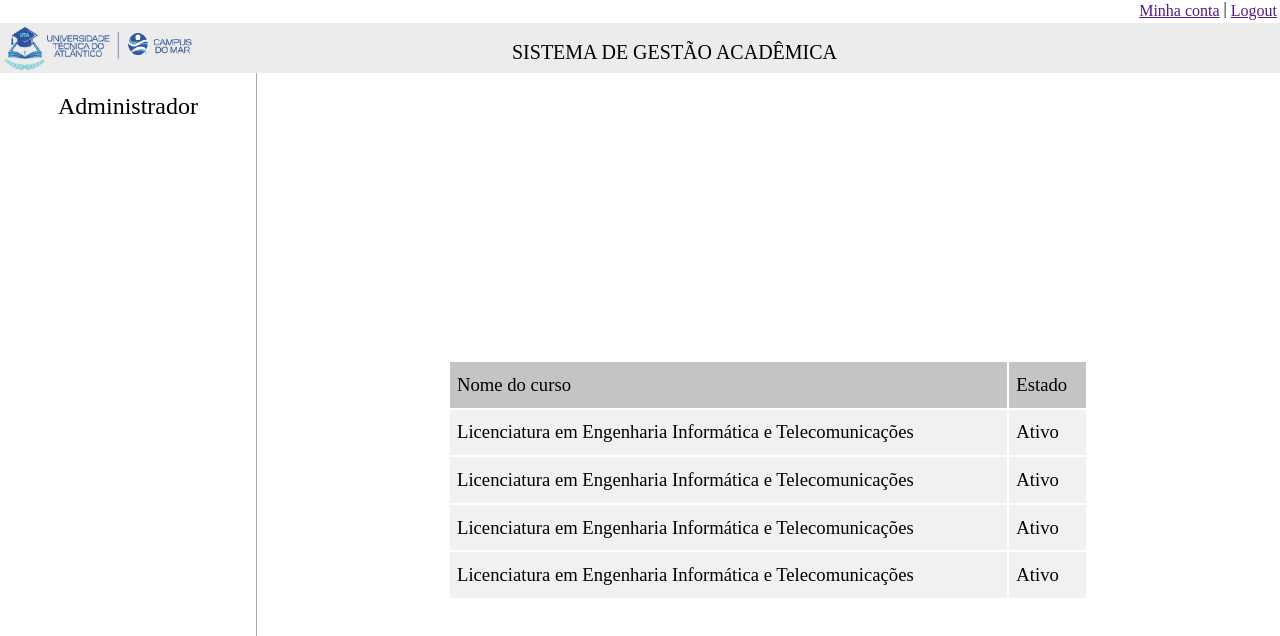
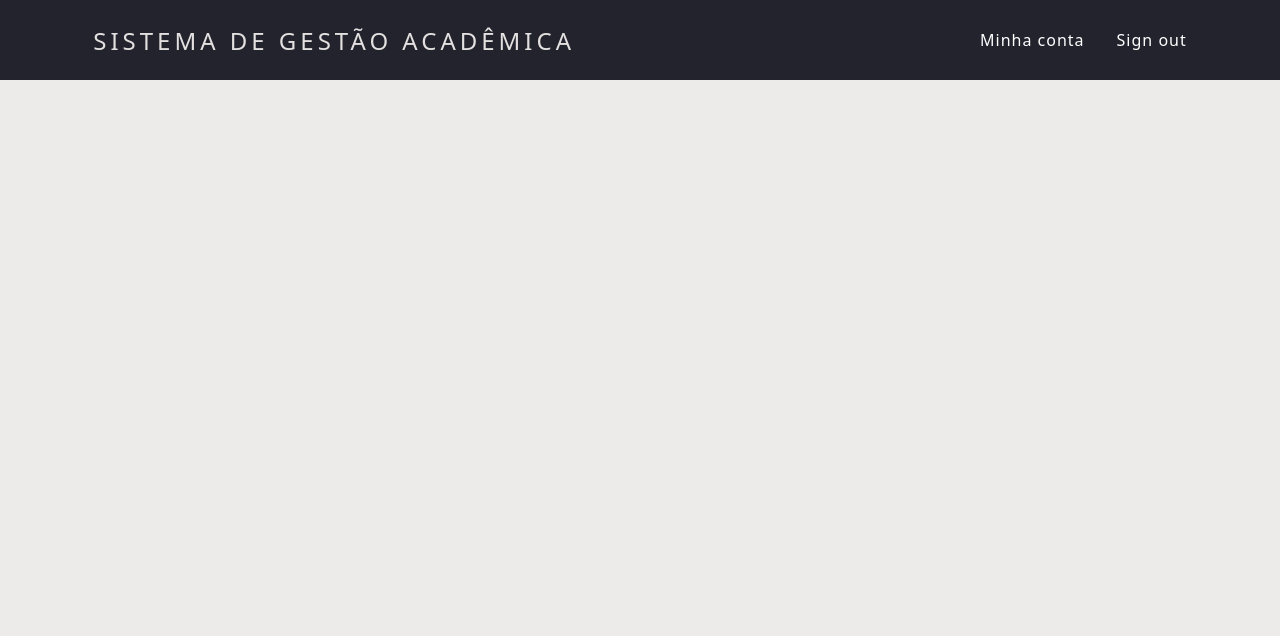
Before and after one commit to KleitonDaRosa/siacAdministracaoConfiguracao, a React (Create React App) app: page / in a window 1280 px wide. Shown: the top 636 px of the page. Built offline with nearby package versions, Linux system fonts and the light colour scheme.

Commit message:
tela inicial atualizada

```diff
--- a/public/index.css
+++ b/public/index.css
@@ -1,69 +1,123 @@
 
-html {
-    position: fixed;
-    height: 100%;
-    overflow: hidden;
+*{
+    margin: 0;
+    padding: 0;
 }
 
-body {
-    margin: 0;
-    width: 100vw;
-    height: 100%;
-    overflow-y: auto;
-    overflow-x: hidden;
-    -webkit-overflow-scrolling: touch;
+body{
+    background-color: #EDEBEA;
+}
 
-    font-family: "Times New Roman", serif;
+a{
+    color:white;
+    text-decoration: none;
+
+}
+a:hover{
+    opacity: 0.7;
+}
+
+.logo{
+    font-size: 24px;
+    text-transform: uppercase;
+    letter-spacing: 4px;
+    color: #E3E0DF;
+    font-weight: normal;
+}
+
+nav{
+    display: flex;
+    justify-content: space-around;
+    align-items: center;
+    font-family: system-ui, -apple-system, Helvertica, Arial,sans-serif;
+    background-color: #23232e;
+    height: 10vh;
 }
 
 
-/*------------------------------------*/
-div#topLayout{
-    display: inline-block;
-    position: relative;
-    left:89%;
 
 
+
+.nav-list{
+    list-style: none;
+    display: flex;
 }
-a{
-    position: relative;
-    top:2px;
+
+.nav-list li{
+    margin-left: 32px;
+    letter-spacing: 1px;
 }
-/*-----------------------------------*/
 
-/*------------------------------------*/
-div#subtopLayout{
-    width: 100%;
-    height: 50px;
-    background-color: #ECECEC;
-    margin-top: 5px;
+
+
+/*-------------------------------- resposivo para telemóveis------------------------------------*/
+@media (max-width: 999px) {
+    body{
+        overflow-x: hidden;
+
     }
-div#subtopLayout h2{
+
+    .nav-list{
         position: absolute;
-    text-align: center;
-    top:3%;
-    left: 40%;
+        top: 8vh;
+        right: 0;
+        width: 30vw;
+        height: 20vh;
+        background-color: #31313C;
+        flex-direction: column;
+        align-items: center;
+        justify-content: space-around;
+        transform: translateX(100%);
+        transition: transform 0.3s ease-in ;
+    }
+    .nav-list li{
+        margin-left: 0;
+        opacity: 0;
+    }
 
-    font-weight: 300;
-    font-size: 15pt;
+
+    .mobile-menu{
+        display: block;
     }
-div#subtopLayout img{
-    width: 200px;
-    height: 50px;
+
+    .nav-list.active{
+        transform: translateX(0);
     }
-/*------------------------------------*/
 
-/*------------------------------------*/
-div#leftLayout{
-    display: block;
-    position: absolute;
-    width: 20%;
-    height: 100%;
-    border-right: #A8A8A8 solid 1px;
+    @keyframes navLinkFade {
+        from{
+            opacity: 0;
+            transform: translateX(50px);
         }
-div#leftLayout h2{
-    position: relative;
-    text-align: center;
-    font-weight: normal;
+        to{
+            opacity: 1;
+            transform: translateX(0);
         }
-/*------------------------------------*/
+    }
+
+    .mobile-menu div{
+        cursor:pointer;
+        width: 32px;
+        height: 2px;
+        background-color: white;
+        margin: 8px;
+        transition: 0.4s ;
+    }
+    .mobile-menu.active .line1{
+        transform: rotate(-45deg) translate(-8px, 8px);
+    }
+    .mobile-menu.active .line2{
+        opacity: 0;
+    }
+
+    .mobile-menu.active .line3{
+        transform: rotate(45deg) translate(-5px, -7px);
+    }
+}
+@media (max-width: 600px) {
+    .logo{
+        font-size: 11pt;
+        letter-spacing: 2px;
+    }
+}
+/*--------------------------------------------------------------------------*/
--- a/public/index.html
+++ b/public/index.html
@@ -1,31 +1,35 @@
 <!DOCTYPE html>
-<html lang="en">
+<html lang="pt">
 <head>
-        <meta charset="utf-8"/>
-        <link rel="manifest" href="%PUBLIC_URL%/manifest.json"/>
-        <link href='https://fonts.googleapis.com/css?family=Inter' rel='stylesheet'>
+    <meta charset="UTF-8"/>
     <link rel="stylesheet" type="text/css" href="index.css"/>
-        <meta name="viewport" content="width=device-width, initial-scale=1.0">
-        <title>React App</title>
+    <meta name="viewport" content="width=device-width, initial-scale=1.0"/>
+    <title>Title</title>
 </head>
 <body>
+<header>
+    <nav>
+        <h1 class="logo">SISTEMA DE GESTÃO ACADÊMICA</h1>
 
-        <div id="topLayout">
-            <a href="">Minha conta</a> | <a href="">Logout</a>
+        <div class="mobile-menu">
+            <div class="line1"></div>
+            <div class="line2"></div>
+            <div class="line3"></div>
         </div>
 
-        <div id="subtopLayout">
-            <img src="./images/iconuta.png" alt="">
-            <h2>SISTEMA DE GESTÃO ACADÊMICA</h2>
-        </div>
+        <ul class="nav-list">
+            <li><a href="">Minha conta</a></li>
+            <li><a href="">Sign out</a></li>
+        </ul>
+    </nav>
 
-        <div id="leftLayout">
-            <h2>Administrador</h2>
-        </div>
+</header>
+
+<script src="navegacaoTelaReduzida.js"></script>
 
 <div id="root">
+
 </div>
-
 
 </body>
 </html>
--- /dev/null
+++ b/public/navegacaoTelaReduzida.js
@@ -0,0 +1,39 @@
+class NavegacaoTelaReduzida {
+
+    constructor(mobileMenu, navList, navLinks) {
+        this.mobileMenu = document.querySelector(mobileMenu)
+        this.navList = document.querySelector(navList)
+        this.navLinks = document.querySelectorAll(navLinks)
+        this.activeClass = "active"
+        this.handleClick = this.handleClick.bind(this)
+    }
+
+    animateLinks() {
+        this.navLinks.forEach((link, indext) =>{
+            link.style.animation
+                ? (link.style.animation = "")
+                : (link.style.animation = `navLinkFade 0.5s ease forwards ${indext / 7 + 0.3}s`)
+        })
+    }
+
+    handleClick() {
+        this.navList.classList.toggle(this.activeClass)
+        this.mobileMenu.classList.toggle(this.activeClass)
+        this.animateLinks()
+    }
+
+    addClickEvent() {
+        this.mobileMenu.addEventListener("click", this.handleClick)
+    }
+
+    init() {
+        if (this.mobileMenu) {
+            this.addClickEvent()
+        }
+        return this
+    }
+}
+
+
+const mobileNavbar = new NavegacaoTelaReduzida(".mobile-menu", ".nav-list", ".nav-list li")
+mobileNavbar.init()
--- a/src/App.js
+++ b/src/App.js
@@ -4,7 +4,7 @@ function retornar(){
 
     return (
         <div>
-            <Gerircursos/>
+
         </div>
     )
 }
```
Lines whose indentation alone changed are shown as unchanged.
